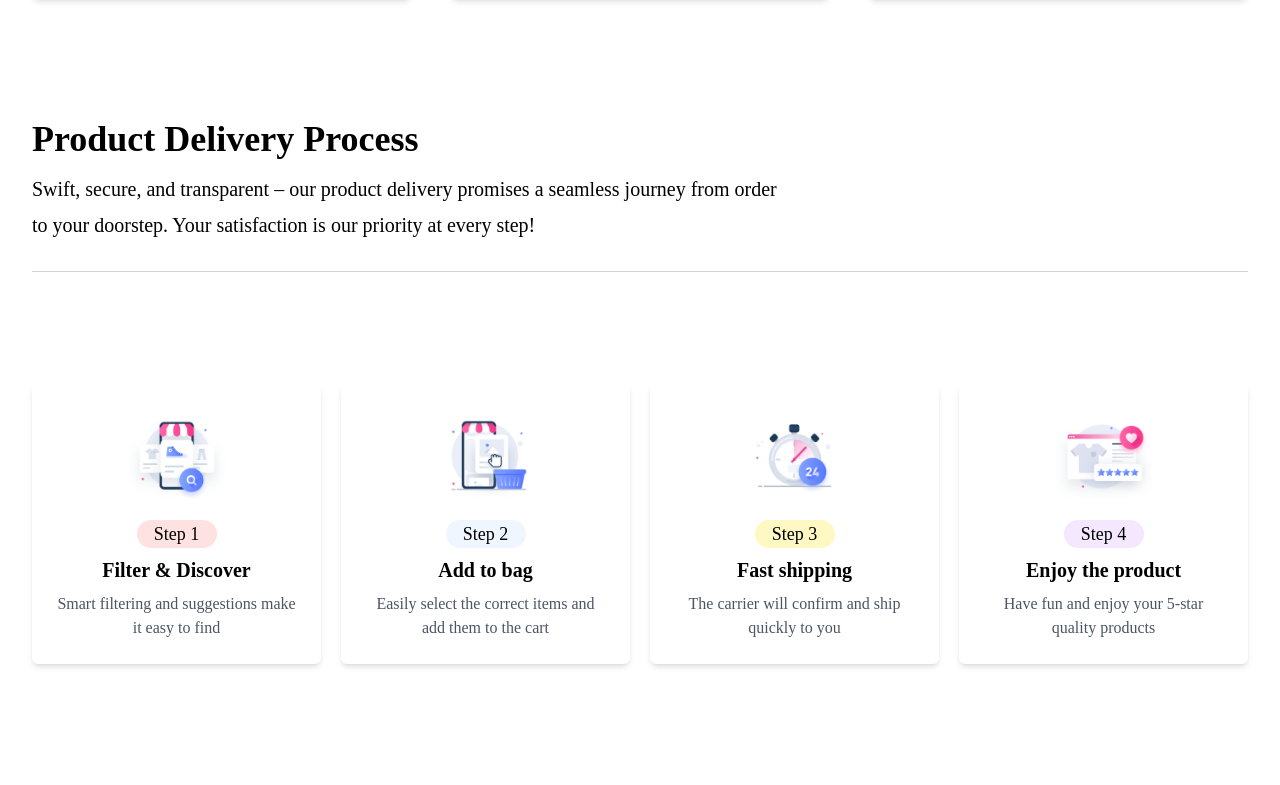
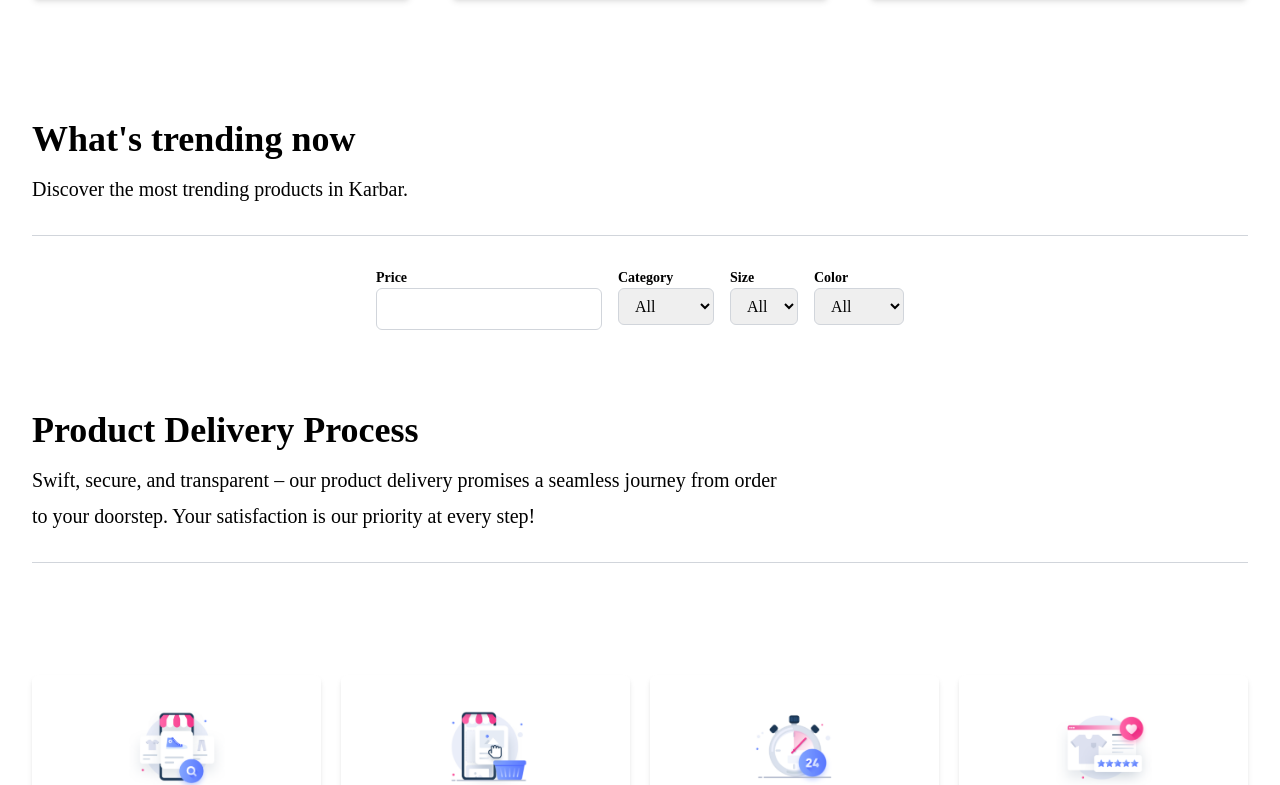
Before and after one commit to mdsajalali/karbar-frontend, a React (Vite) app: page / in a window 1280 px wide. Shown: the part 1003-1788 px from the top of the page. Built offline with nearby package versions, Linux system fonts and the light colour scheme.

Commit message:
products section added

```diff
--- a/src/components/ProjectTab.jsx
+++ b/src/components/ExplorerProductTab.jsx
@@ -1,6 +1,6 @@
 import { FaArrowRightLong } from "react-icons/fa6";
 
-const ProjectTab = ({ projects }) => {
+const ExplorerProductTab = ({ projects }) => {
   return (
     <>
       <div className="mt-10 grid grid-cols-1 gap-10 md:grid-cols-2 lg:grid-cols-3">
@@ -37,4 +37,4 @@ const ProjectTab = ({ projects }) => {
   );
 };
 
-export default ProjectTab;
+export default ExplorerProductTab;
--- a/src/data/projectData.js
+++ b/src/data/ExplorerProductsData.js
@@ -11,7 +11,7 @@ import three from "../images/products/three.png";
 import two_bg from "../images/products/two-bg.png";
 import two from "../images/products/two.png";
 
-const projectData = [
+const ExplorerProductsData = [
   {
     id: 1,
     img: one,
@@ -288,4 +288,4 @@ const projectData = [
   },
 ];
 
-export default projectData;
+export default ExplorerProductsData;
--- /dev/null
+++ b/src/pages/ExplorerProducts.jsx
@@ -0,0 +1,59 @@
+import { Tab, TabList, TabPanel, Tabs } from "react-tabs";
+import "react-tabs/style/react-tabs.css";
+import ProjectTab from "../components/ExplorerProductTab.jsx";
+import projectData from "../data/ExplorerProductsData.js";
+
+const ExplorerProducts = () => {
+  const women = projectData.filter((item) => item.category === "women");
+  const man = projectData.filter((item) => item.category === "man");
+  const kids = projectData.filter((item) => item.category === "kids");
+  const sports = projectData.filter((item) => item.category === "sports");
+  const beauty = projectData.filter((item) => item.category === "beauty");
+
+  return (
+    <div className="max-w-[1500px] mx-auto py-5 px-4 sm:px-6 lg:px-8">
+      <h1 className="text-center font-semibold my-10 xl:text-5xl md:text-3xl text-2xl">
+        Start exploring.
+      </h1>
+
+      <div>
+        <Tabs>
+          <TabList className="flex justify-center">
+            <Tab className="cursor-pointer px-4 py-2 bg-gray-200 text-gray-800 rounded-tl-md rounded-tr-md mr-2 transition duration-300 hover:bg-gray-300 focus:outline-none">
+              Women
+            </Tab>
+            <Tab className="cursor-pointer px-4 py-2 bg-gray-200 text-gray-800 rounded-tl-md rounded-tr-md mr-2 transition duration-300 hover:bg-gray-300 focus:outline-none">
+              Man
+            </Tab>
+            <Tab className="cursor-pointer px-4 py-2 bg-gray-200 text-gray-800 rounded-tl-md rounded-tr-md mr-2 transition duration-300 hover:bg-gray-300 focus:outline-none">
+              Kids
+            </Tab>
+            <Tab className="cursor-pointer px-4 py-2 bg-gray-200 text-gray-800 rounded-tl-md rounded-tr-md mr-2 transition duration-300 hover:bg-gray-300 focus:outline-none">
+              Sports
+            </Tab>
+            <Tab className="cursor-pointer px-4 py-2 bg-gray-200 text-gray-800 rounded-tl-md rounded-tr-md mr-2 transition duration-300 hover:bg-gray-300 focus:outline-none">
+              Beauty
+            </Tab>
+          </TabList>
+          <TabPanel>
+            <ProjectTab projects={women} />
+          </TabPanel>
+          <TabPanel>
+            <ProjectTab projects={man} />
+          </TabPanel>
+          <TabPanel>
+            <ProjectTab projects={kids} />
+          </TabPanel>
+          <TabPanel>
+            <ProjectTab projects={sports} />
+          </TabPanel>
+          <TabPanel>
+            <ProjectTab projects={beauty} />
+          </TabPanel>
+        </Tabs>
+      </div>
+    </div>
+  );
+};
+
+export default ExplorerProducts;
--- a/src/pages/Home.jsx
+++ b/src/pages/Home.jsx
@@ -2,6 +2,7 @@ import Banner from "./Banner";
 import Delivery from "./Delivery";
 import DepartmentShop from "./DepartmentShop";
 import Discover from "./Discover";
+import ExplorerProducts from "./ExplorerProducts";
 import NewArrivals from "./NewArrivals";
 import Offer from "./Offer";
 import Popular from "./Popular";
@@ -13,9 +14,10 @@ const Home = () => {
     <>
       <Banner />
       <Discover />
+      <Products />
       <Delivery />
       <NewArrivals />
-      <Products />
+      <ExplorerProducts />
       <Offer />
       <DepartmentShop />
       <Popular />
--- a/src/pages/Products.jsx
+++ b/src/pages/Products.jsx
@@ -1,56 +1,73 @@
-import { Tab, TabList, TabPanel, Tabs } from "react-tabs";
-import "react-tabs/style/react-tabs.css";
-import ProjectTab from "../components/ProjectTab.jsx";
-import projectData from "../data/projectData.js";
+const Products = () => {
+  return (
+    <div className="max-w-[1500px] mx-auto py-5 px-4 sm:px-6 lg:px-8 my-10">
+      <h1 className="text-3xl md:text-4xl font-bold mb-4">
+        What's trending now
+      </h1>
+      <p className="my-2 text-lg md:text-xl">
+        Discover the most trending products in Karbar.
+      </p>
 
-const Products = () => {
-  const women = projectData.filter((item) => item.category === "women");
-  const man = projectData.filter((item) => item.category === "man");
-  const kids = projectData.filter((item) => item.category === "kids");
-  const sports = projectData.filter((item) => item.category === "sports");
-  const beauty = projectData.filter((item) => item.category === "beauty");
+      <hr className="my-8 border-gray-300" />
 
-  return (
-    <div className="max-w-[1500px] mx-auto py-5 px-4 sm:px-6 lg:px-8">
-      <h1 className="text-center font-semibold my-10 xl:text-5xl md:text-3xl text-2xl">
-        Start exploring.
-      </h1>
-
-      <div>
-        <Tabs>
-          <TabList className="flex justify-center">
-            <Tab className="cursor-pointer px-4 py-2 bg-gray-200 text-gray-800 rounded-tl-md rounded-tr-md mr-2 transition duration-300 hover:bg-gray-300 focus:outline-none">
-              Women
-            </Tab>
-            <Tab className="cursor-pointer px-4 py-2 bg-gray-200 text-gray-800 rounded-tl-md rounded-tr-md mr-2 transition duration-300 hover:bg-gray-300 focus:outline-none">
-              Man
-            </Tab>
-            <Tab className="cursor-pointer px-4 py-2 bg-gray-200 text-gray-800 rounded-tl-md rounded-tr-md mr-2 transition duration-300 hover:bg-gray-300 focus:outline-none">
-              Kids
-            </Tab>
-            <Tab className="cursor-pointer px-4 py-2 bg-gray-200 text-gray-800 rounded-tl-md rounded-tr-md mr-2 transition duration-300 hover:bg-gray-300 focus:outline-none">
-              Sports
-            </Tab>
-            <Tab className="cursor-pointer px-4 py-2 bg-gray-200 text-gray-800 rounded-tl-md rounded-tr-md mr-2 transition duration-300 hover:bg-gray-300 focus:outline-none">
-              Beauty
-            </Tab>
-          </TabList>
-          <TabPanel>
-            <ProjectTab projects={women} />
-          </TabPanel>
-          <TabPanel>
-            <ProjectTab projects={man} />
-          </TabPanel>
-          <TabPanel>
-            <ProjectTab projects={kids} />
-          </TabPanel>
-          <TabPanel>
-            <ProjectTab projects={sports} />
-          </TabPanel>
-          <TabPanel>
-            <ProjectTab projects={beauty} />
-          </TabPanel>
-        </Tabs>
+      <div className="flex flex-wrap justify-center gap-4">
+        <div className="flex flex-col">
+          <label htmlFor="price" className="text-sm font-semibold">
+            Price
+          </label>
+          <input
+            type="number"
+            id="price"
+            className="px-3 py-2 border border-gray-300 rounded-md focus:outline-none focus:border-[#3abff8]"
+          />
+        </div>
+        <div className="flex flex-col">
+          <label htmlFor="category" className="text-sm font-semibold">
+            Category
+          </label>
+          <select
+            id="category"
+            className="px-3 py-2 border border-gray-300 rounded-md focus:outline-none focus:border-[#3abff8]"
+          >
+            <option value="">All</option>
+            <option value="women">Women</option>
+            <option value="man">Man</option>
+            <option value="kids">Kids</option>
+            <option value="sports">Sports</option>
+            <option value="beauty">Beauty</option>
+          </select>
+        </div>
+        <div className="flex flex-col">
+          <label htmlFor="size" className="text-sm font-semibold">
+            Size
+          </label>
+          <select
+            id="size"
+            className="px-3 py-2 border border-gray-300 rounded-md focus:outline-none focus:border-[#3abff8]"
+          >
+            <option value="">All</option>
+            <option value="s">S</option>
+            <option value="m">M</option>
+            <option value="l">L</option>
+            <option value="xl">XL</option>
+          </select>
+        </div>
+        <div className="flex flex-col">
+          <label htmlFor="color" className="text-sm font-semibold">
+            Color
+          </label>
+          <select
+            id="color"
+            className="px-3 py-2 border border-gray-300 rounded-md focus:outline-none focus:border-[#3abff8]"
+          >
+            <option value="">All</option>
+            <option value="red">Red</option>
+            <option value="blue">Blue</option>
+            <option value="green">Green</option>
+            <option value="pink">Pink</option>
+            <option value="brown">Brown</option>
+          </select>
+        </div>
       </div>
     </div>
   );
```
